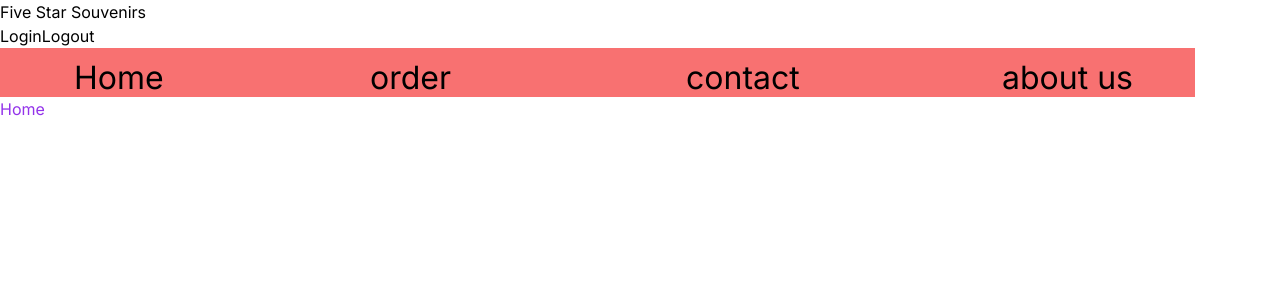
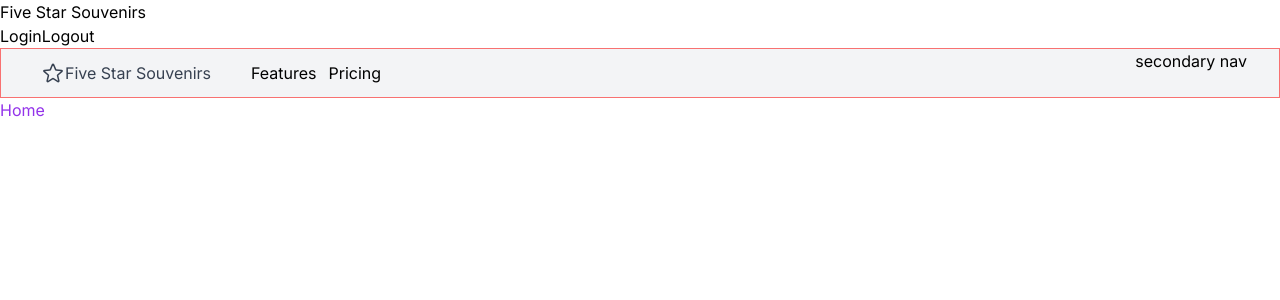
Before and after one commit to fivestarsouvenirs5/Five-Star-Souvenir-App, a Next.js app: page / in a window 1280 px wide. Shown: the top 300 px of the page. Built offline with nearby package versions, Linux system fonts and the light colour scheme.

Commit message:
worked on navbar

```diff
--- a/app/components/navbar.jsx
+++ b/app/components/navbar.jsx
@@ -9,13 +9,49 @@ export default function NavBar() {
         <a href="/api/auth/logout">Logout</a>
 
         {/* <img className="h-auto max-w-full" src="/app/imgs/Logo.png" alt="image"> */}
+        {/* <img className="w-[204px] h-[84px]" src="logo1/Logo.png" /> */}
 
         {/* Nav bar */}
-        <div className="w-[1195px] h-[49px] relative">
+
+        <nav className="bg-gray-100">
+            {/* to indent: max-w-5xl */}
+            <div className="px-8 mx-auto border border-red-400">
+
+                <div class="flex justify-between">
+
+                    <div class="flex space-x-4">
+
+                        {/* logo */}
+                        <div class="mr-4">
+                            <a href="#" class="flex items-center py-3 px-2 text-gray-700">
+                                <svg class="h-6 w-6 mr-2" xmlns="http://www.w3.org/2000/svg" fill="none" viewBox="0 0 24 24" strokeWidth={1.5} stroke="currentColor" className="w-6 h-6">
+                                <path strokeLinecap="round" strokeLinejoin="round" d="M11.48 3.499a.562.562 0 011.04 0l2.125 5.111a.563.563 0 00.475.345l5.518.442c.499.04.701.663.321.988l-4.204 3.602a.563.563 0 00-.182.557l1.285 5.385a.562.562 0 01-.84.61l-4.725-2.885a.563.563 0 00-.586 0L6.982 20.54a.562.562 0 01-.84-.61l1.285-5.386a.562.562 0 00-.182-.557l-4.204-3.602a.563.563 0 01.321-.988l5.518-.442a.563.563 0 00.475-.345L11.48 3.5z" />
+                                </svg>
+                                <span>Five Star Souvenirs</span>
+                            </a>
+                        </div>
+
+                        {/* Primary Nav */}
+                        <div class="flex items-center space-x-3">
+                            <a href="" class="">Features</a>
+                            <a href="" class="">Pricing</a>
+                        </div>
+
+                    </div>
+
+                    <div>secondary nav</div>
+
+                </div>
+
+            </div>
+        </nav>
+
+
+        {/* <div className="w-[1195px] h-[49px] relative">
         <div className="w-[1195px] h-[49px] left-0 top-0 absolute">
             <div className="w-[1195px] h-[49px] left-0 top-0 absolute bg-red-400" />
             <div className="w-[100px] h-9 left-[74px] top-[6px] absolute text-black text-[32px] font-normal font-['Inter']">
-            <Link href="/">Home</Link>
+            <Link href="/">home</Link>
             </div>
         </div>
         <div className="w-[139px] h-9 left-[1002px] top-[6px] absolute text-black text-[32px] font-normal font-['Inter']">
@@ -27,7 +63,7 @@ export default function NavBar() {
         <div className="w-[139px] h-9 left-[686px] top-[6px] absolute text-black text-[32px] font-normal font-['Inter']">
             <Link href="/contact">contact</Link><br/>
         </div>
-        </div>
+        </div> */}
 
     </nav>
     )
```
Also changed, not shown: app/logo1/Logo1.png (renamed from app/imgs/Logo.png).
